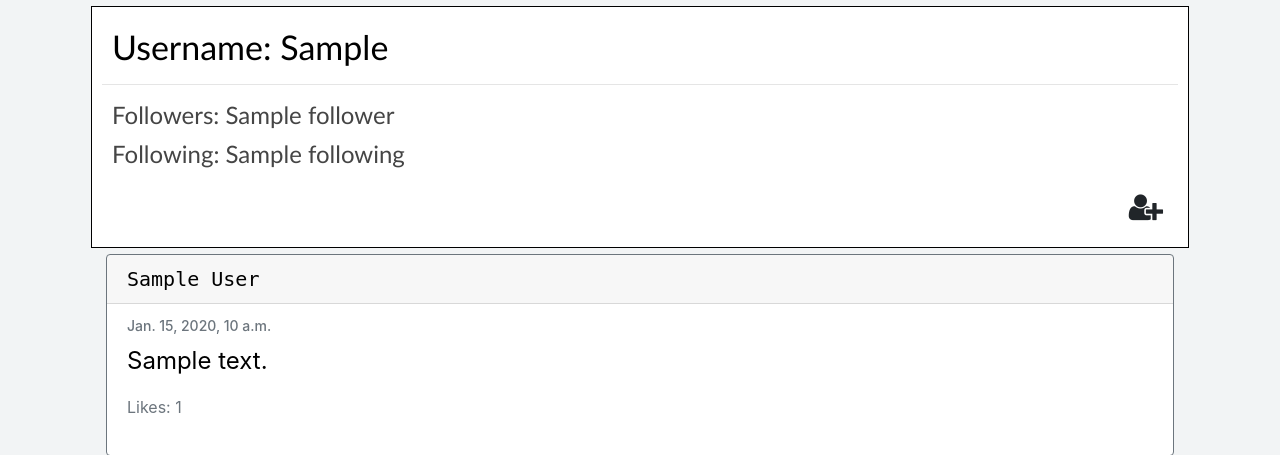
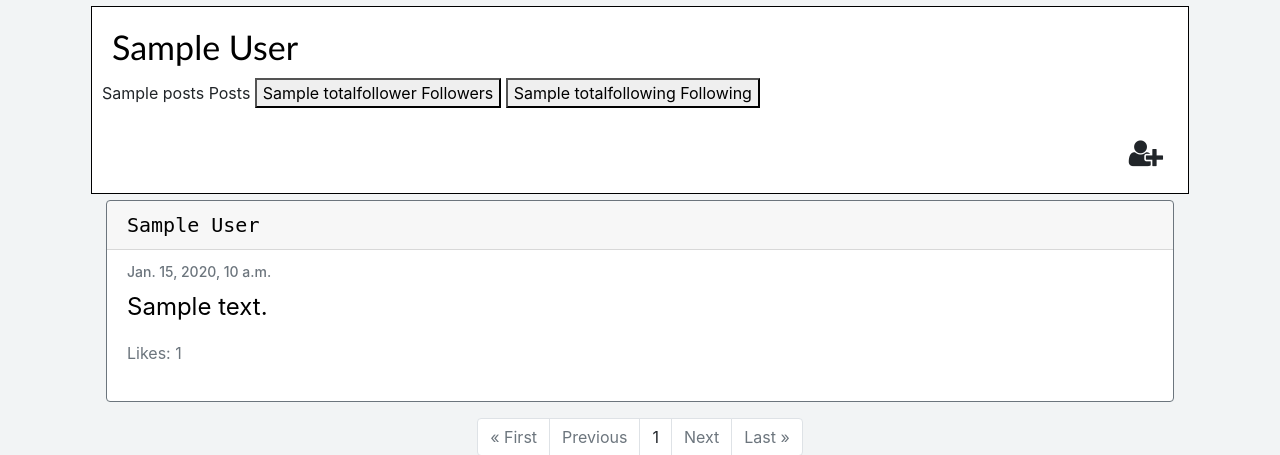
Before and after one commit to LeoZorzoli/Network, a Django app: template network/templates/network/profile.html in a window 1280 px wide. Shown: the part 72-527 px from the top of the page. Run offline with Django 3.2, Linux system fonts and the light colour scheme; tables that the repository leaves empty hold one stand-in row (values such as "Sample post"); the template is opened without the code that fills it: values that come from a table or form of the project are taken from there, most other values are stand-ins (such as "Sample title", 1, 10 or a date in 2020); parts of the project's set-up code (start-up, migrations or seed data) failed here and were passed over; some libraries are stand-ins or nearby versions.

Commit message:
Add files via upload

```diff
--- a/network/templates/network/layout.html
+++ b/network/templates/network/layout.html
@@ -50,6 +50,8 @@
             </div>
         </div>
 
+    <script src="https://cdnjs.cloudflare.com/ajax/libs/popper.js/1.14.6/umd/popper.min.js" integrity="sha384-wHAiFfRlMFy6i5SRaxvfOCifBUQy1xHdJ/yoi7FRNXMRBu5WHdZYu1hA6ZOblgut" crossorigin="anonymous"></script>
+    <script src="https://stackpath.bootstrapcdn.com/bootstrap/4.2.1/js/bootstrap.min.js" integrity="sha384-B0UglyR+jN6CkvvICOB2joaf5I4l3gm9GU6Hc1og6Ls7i6U/mkkaduKaBhlAXv9k" crossorigin="anonymous"></script>
     <script>
         $('.likebutton').click(function(){
             var catid;
--- a/network/templates/network/profile.html
+++ b/network/templates/network/profile.html
@@ -13,10 +13,16 @@
 
 
 <div class="profile">
-        <h4 class="details-name">Username: {{profileuser.username|title}}</h4>
-        <hr>
-        <h4 class="details-follow" >Followers: {{follower}}</h4>
-        <h4 class="details-follow">Following: {{following}}</h4>
+    {% if profileuser.first_name and profileuser.last_name %}
+    <h4 class="details-name">{{profileuser.first_name|title}} {{profileuser.last_name|title}}
+    {% else %}
+    <h4 class="details-name">{{profileuser.username|title}}</h4>
+    {% endif %}
+    </h4>
+    <p><span class="btn-total-follow">{{posts}} Posts </span>
+        <button type="button" class="btn-total-follow" data-toggle="modal" data-target="#followers">{{totalfollower}} Followers </button>
+        <button type="button" class="btn-total-follow" data-toggle="modal" data-target="#following">{{totalfollowing}} Following </button>
+    </p>
     {% if user.username != profileuser.username %}
         {% if not followingEachOther %}
         <form class="text-right" method="post" action="{% url 'profile' username=profileuser.username %}">
@@ -29,7 +35,46 @@
             <button class="btn-follow btn" type="submit" value="Unfollow"><i class="fa fa-user-times"></i></button>
         </form>
         {% endif %}
+    {% else %}
+    <div class="text-right">
+        <a class="btn-config btn" href="{% url 'config' username=request.user %}"><i class="fa fa-cog"></i></a>
+    </div>
     {% endif %}
+</div>
+  <div class="modal fade" id="followers" tabindex="-1" role="dialog" aria-labelledby="exampleModalLongTitle" aria-hidden="true">
+    <div class="modal-dialog" role="document">
+      <div class="modal-content">
+        <div class="modal-header">
+          <h5 class="modal-title details-name" id="exampleModalLongTitle">Total Followers: {{totalfollower}}</h5>
+          <button type="button" class="close" data-dismiss="modal" aria-label="Close">
+            <span aria-hidden="true">&times;</span>
+          </button>
+        </div>
+        <div class="modal-body">
+        {% for follow in follower %}
+        <p class="card-header"><a href="{% url 'profile' username=follow.follower %}">{{follow.follower|title}}</a></p>
+        {% endfor %}
+        </div>
+      </div>
+    </div>
+  </div>
+
+  <div class="modal fade" id="following" tabindex="-1" role="dialog" aria-labelledby="exampleModalLongTitle" aria-hidden="true">
+    <div class="modal-dialog" role="document">
+      <div class="modal-content">
+        <div class="modal-header">
+          <h5 class="modal-title details-name" id="exampleModalLongTitle">Total Following: {{totalfollowing}}</h5>
+          <button type="button" class="close" data-dismiss="modal" aria-label="Close">
+            <span aria-hidden="true">&times;</span>
+          </button>
+        </div>
+        <div class="modal-body">
+        {% for follow in following %}
+        <p class="card-header"><a href="{% url 'profile' username=follow.target %}">{{follow.target|title}}</a></p>
+        {% endfor %}
+        </div>
+      </div>
+    </div>
   </div>
 
 
```
Also changed, not shown: network/templates/network/config.html (added, +30 -0 lines). Lines whose indentation alone changed are shown as unchanged.
